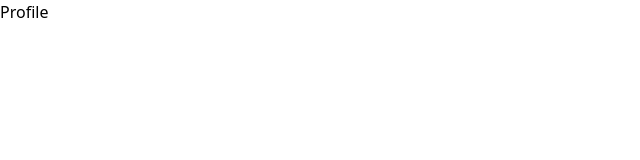
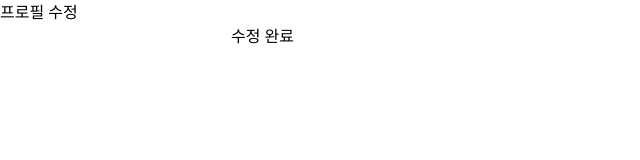
Before and after one commit to kjjyyy01/16-types, a React (Vite) app: page /profile in a window 1280 px wide. Shown: the top 160 px of the page, without its empty margins (0-640 px from the left). Built offline with nearby package versions, Linux system fonts and the light colour scheme.

Commit message:
#1 - Structure: profile 페이지 기본 구조

```diff
--- a/src/pages/Profile.jsx
+++ b/src/pages/Profile.jsx
@@ -1,5 +1,13 @@
 const Profile = () => {
-  return <div>Profile</div>;
+  return (
+    <div>
+      <h1>프로필 수정</h1>
+      <form>
+        <input type="text" pattern="^{2,6}$" required />
+        <button>수정 완료</button>
+      </form>
+    </div>
+  );
 };
 
 export default Profile;
```
